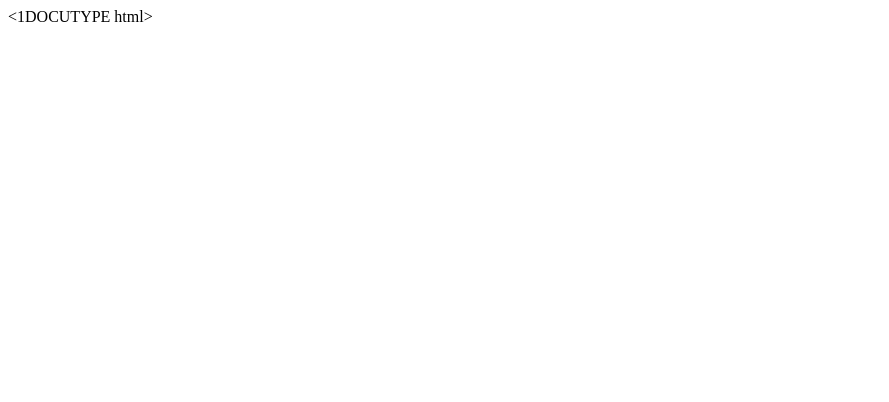
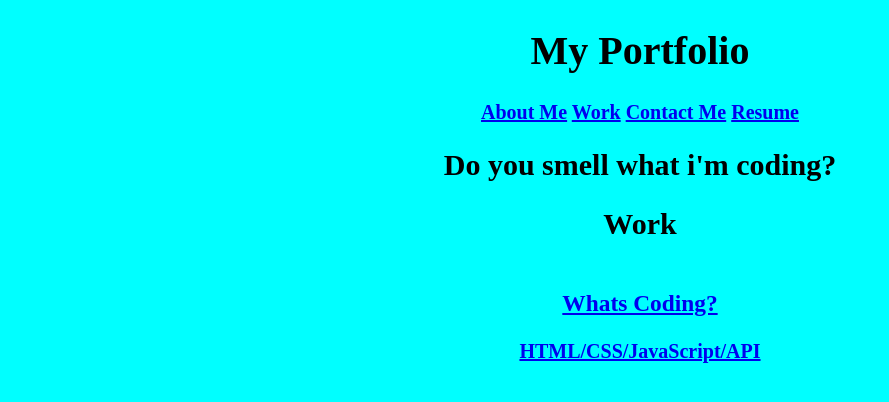
Before and after one commit to JohnnyC7212/Jonathan-Portfolio, a plain HTML site: page index.html in a window 1280 px wide. Shown: the whole page, without its empty margins (0-889 px from the left). Drawn offline with Linux system fonts and the light colour scheme.

Commit message:
updated css and html

```diff
--- a/index.html
+++ b/index.html
@@ -1,8 +1,46 @@
-<1DOCUTYPE html>
+<!DOCTYPE html>
 <html lang="en">
 <head>
   <meta charset="UTF-8">
   <meta name="viewport" content="width=device-width, initial-scale=1.0">
-    <title>Portfolio</title>
+  <title>Jonathans Portfolio</title>
   <link rel="stylesheet" href="style.css">
 </head>
+<body>
+
+  <!-- Top of page/ table of contents -->
+  <header>
+    <h1>My Portfolio</h1>
+    <nav>
+      <a href="#about">About Me</a>
+      <a href="#work">Work</a>
+      <a href="#contact">Contact Me</a>
+      <a href="#">Resume</a>
+    </nav>
+  </header>
+
+
+  <!-- hero banner -->
+  <section class="hero-banner">
+    <div>
+      <h2>Do you smell what i'm coding?</h2>
+    </div>
+  </section>
+
+  <!-- Portfolio Container -->
+  <section class="page-section" id="work">
+    <h2>Work</h2>
+    <div class="flex-container">
+
+      <!-- Whats Coding? -->
+      <a href="#" class="flex-item whats coding?">
+        <div>
+          <h3>Whats Coding?</h3>
+          <span>HTML/CSS/JavaScript/API</span>
+        </div>
+      </a>
+
+    </div>
+  </section>
+</body>
+</html>
--- a/style.css
+++ b/style.css
@@ -0,0 +1,22 @@
+body {
+    text-align:center;
+    font-weight:bold;
+    font-size:20px;
+}
+
+nav {
+    top:-70px;
+    flex-direction: row;
+    flex-wrap: wrap;
+
+}
+
+.flex-container {
+    display:flex;
+    flex-wrap: wrap;
+    justify-content: center;
+}
+
+body {
+    background-color:aqua;
+}
```
Lines whose indentation alone changed are shown as unchanged.
